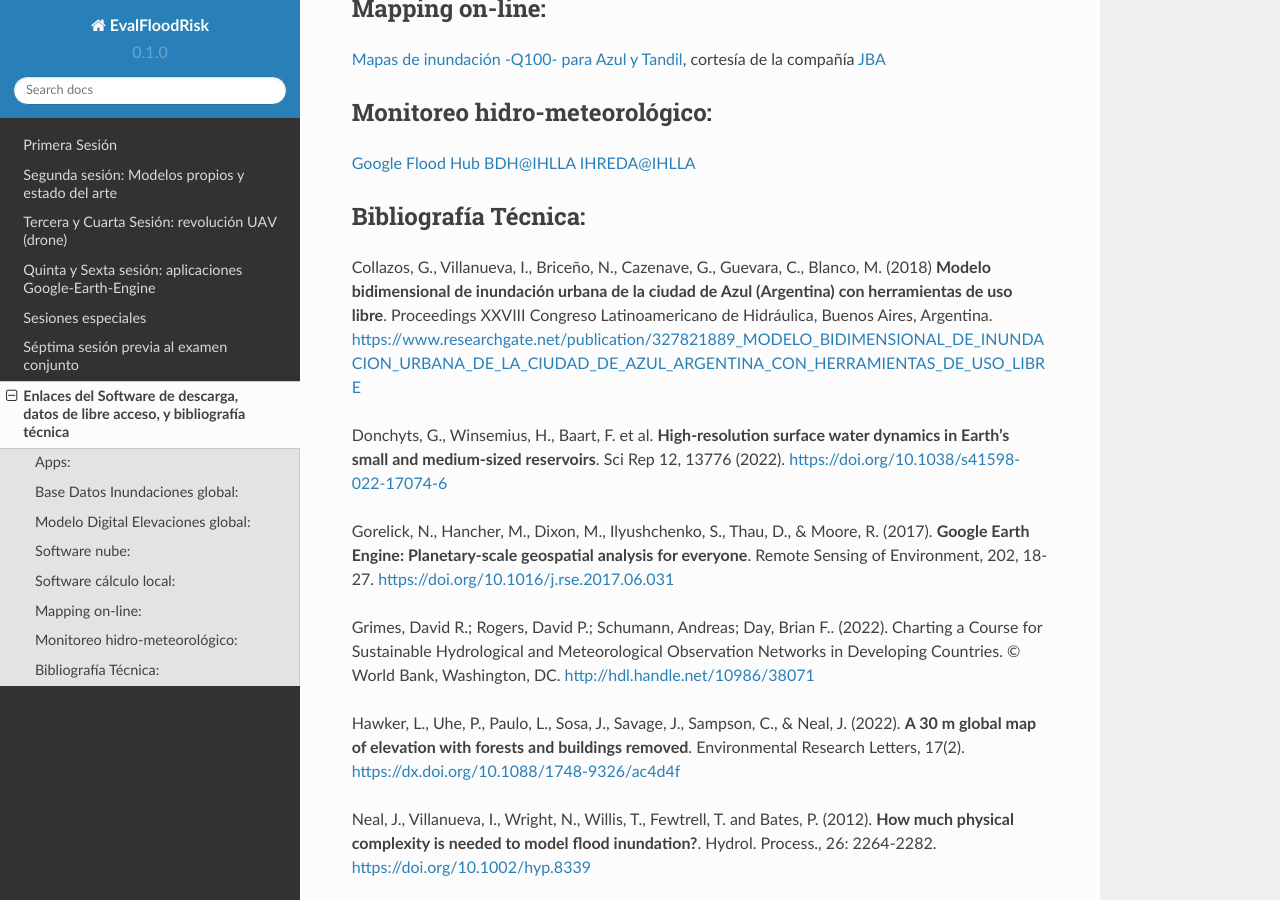
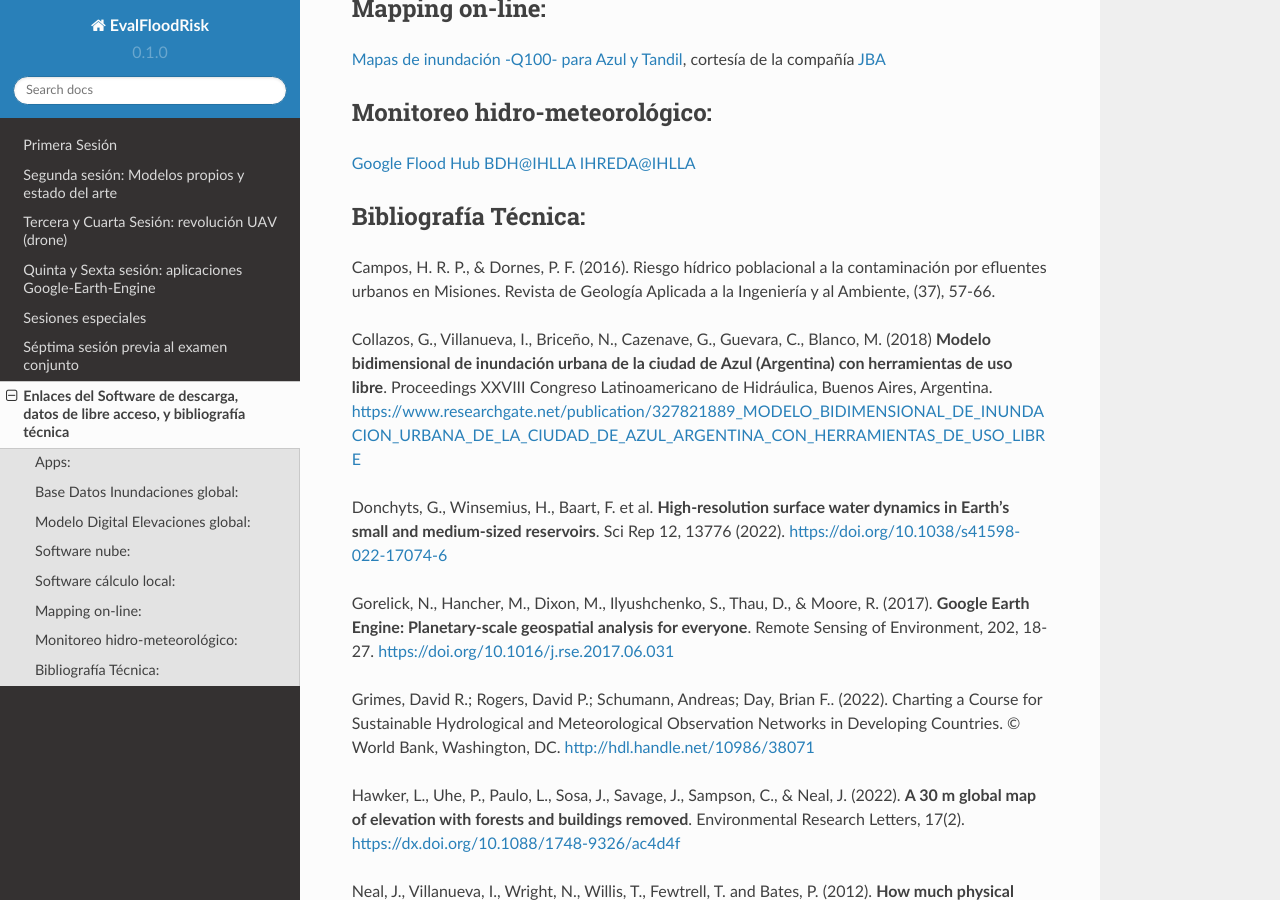
Before and after one commit to ivillamadrid/EvalFloodRisk_RSSWE, a Sphinx documentation site: the page built from docs/source/software.rst, in a window 1280 px wide and 900 px high, scrolled down 773 px. Built offline with Sphinx 7.4.7 and the Read the Docs theme 2.0.0, drawn with Linux system fonts in a browser that asks for light colours.

Commit message:
Update software.rst

```diff
--- a/docs/source/software.rst
+++ b/docs/source/software.rst
@@ -45,6 +45,9 @@ Monitoreo hidro-meteorológico:
 
 Bibliografía Técnica:
 ---------------------
+
+Campos, H. R. P., & Dornes, P. F. (2016). Riesgo hídrico poblacional a la contaminación por efluentes urbanos en Misiones. Revista de Geología Aplicada a la Ingeniería y al Ambiente, (37), 57-66.
+
 Collazos, G., Villanueva, I., Briceño, N., Cazenave, G., Guevara, C., Blanco, M. (2018)
 **Modelo bidimensional de inundación urbana de la ciudad de Azul (Argentina) con herramientas de uso libre**.
 Proceedings XXVIII Congreso Latinoamericano de Hidráulica, Buenos Aires, Argentina.
```
